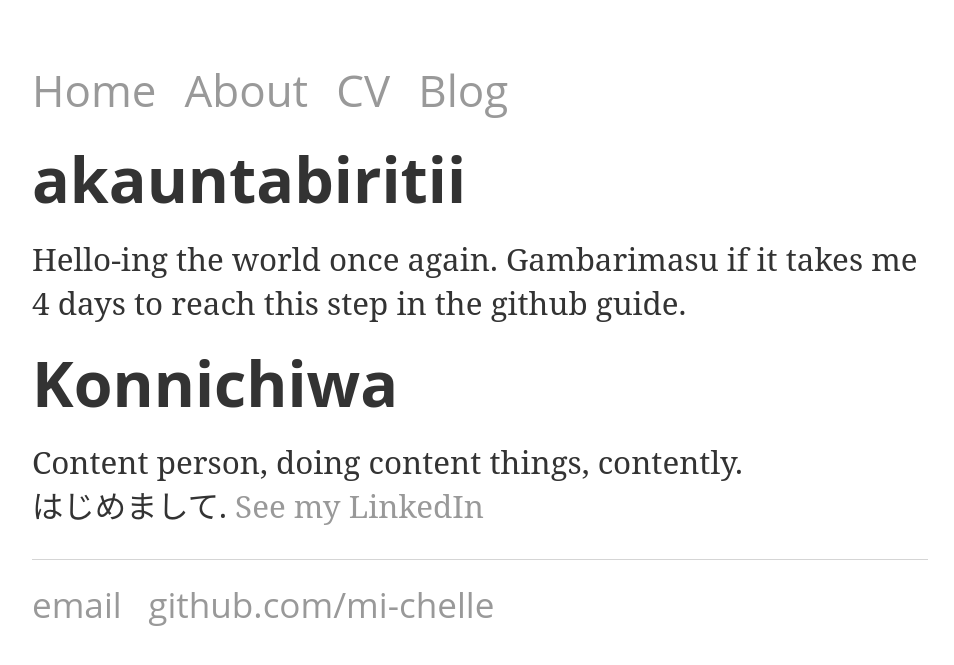
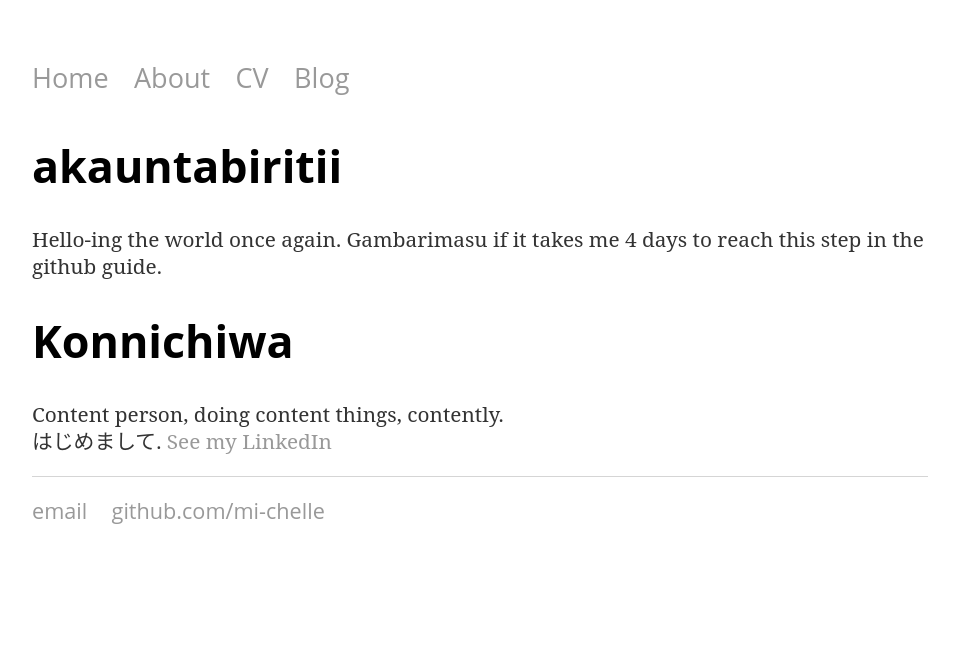
Before and after one commit to mi-chelle/akauntabiritii, a Jekyll site: the page built from README.md, in a window 1280 px wide. Shown: the top 665 px of the page, without its empty margins (160-1114 px from the left). Built offline with Jekyll 4.4.1, drawn with Linux system fonts in a browser that asks for light colours; our own code applies the rules of GitHub Pages for plain Markdown files.

Commit message:
Update main.css

```diff
--- a/css/main.css
+++ b/css/main.css
@@ -1,16 +1,12 @@
 body {
     margin: 60px auto;
     width: 70%;
-    font-size: 1.4em;
-    font-family:'Crimson Text', 'Roboto Slab', 'Serif';
-    line-height: 1.4em;
-    color: #333;
 }
 nav ul, footer ul {
     font-family: 'Open Sans', 'Helvetica', 'Sans-Serif';
     padding: 0px;
     font-weight: normal;
-    font-size: 1.4em;
+    font-size: 1.3em;
 }
 nav ul li, footer ul li {
     display: inline;
@@ -18,7 +14,7 @@ nav ul li, footer ul li {
     padding: 0px;
     font-weight: normal;
     margin-right: 20px;
-    font-size: 1.4em;
+    font-size: 1.3em;
 }
 a {
     text-decoration: none;
@@ -40,9 +36,9 @@ h3 {
     font-family:'Open Sans', 'Helvetica', 'Sans-Serif';
 }
 p {
-    font-size: 1.4em;
+    font-size: 1.3em;
     font-family:'Crimson Text', 'Roboto Slab', 'Serif';
-    line-height: 1.4em;
+    line-height: 1.3em;
     color: #333;
 }
 footer {
@@ -52,30 +48,30 @@ footer {
 
 ul.posts {
     margin: 20px auto 40px;
-    font-size: 1.4em;
+    font-size: 1.3em;
     font-family:'Crimson Text', 'Roboto Slab', 'Serif';
-    line-height: 1.4em;
+    line-height: 1.3em;
     color: #333;
 }
 
 ul.posts li {
-    font-size: 1.4em;
+    font-size: 1.3em;
     font-family:'Crimson Text', 'Roboto Slab', 'Serif';
-    line-height: 1.4em;
+    line-height: 1.3em;
     color: #333;
 }
 
 ul {
     margin: 20px auto 40px;
-    font-size: 1.4em;
+    font-size: 1.3em;
     font-family:'Crimson Text', 'Roboto Slab', 'Serif';
-    line-height: 1.4em;
+    line-height: 1.3em;
     color: #333;
 }
 
 li {
-    font-size: 1.4em;
+    font-size: 1.3em;
     font-family:'Crimson Text', 'Roboto Slab', 'Serif';
-    line-height: 1.4em;
+    line-height: 1.3em;
     color: #333;
 }
```
